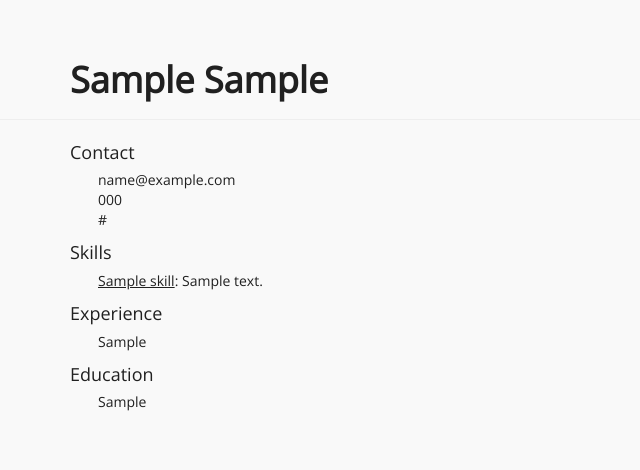
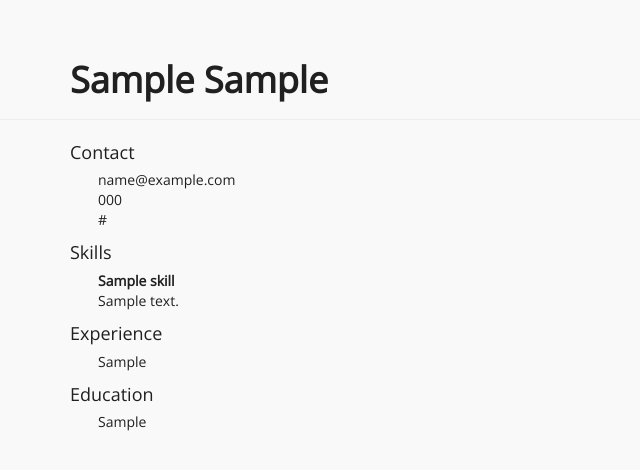
Before and after one commit to NuxiiGit/undergrad-portfolio, a Django app: page /cv in a window 1280 px wide. Shown: the top 470 px of the page, without its empty margins (0-640 px from the left). Run offline with Django 3.2, Linux system fonts and the light colour scheme; tables that the repository leaves empty hold one stand-in row (values such as "Sample post"); parts of the project's set-up code (start-up, migrations or seed data) failed here and were passed over; some libraries are stand-ins or nearby versions.

Commit message:
Updated site to satisfy skill tests.

```diff
--- a/cv/templates/cv/display_cv.html
+++ b/cv/templates/cv/display_cv.html
@@ -33,11 +33,14 @@
 	{% endif %}
 	{% if skills|length > 0 %}
 	<div id="Skills" class="section">
-		<div>
-			{% for skill in skills %}
-				<p><u>{{ skill.title }}</u>: {{ skill.description }}</p>
-			{% endfor %}
-		</div>
+		{% for skill in skills %}
+			<div>
+				<p>
+					<b class="title">{{ skill.title }}</b>
+					<br><span class="desc">{{ skill.description }}</span>
+				</p>
+			</div>
+		{% endfor %}
 	</div>
 	{% endif %}
 	{% if experiences|length > 0 %}
```
